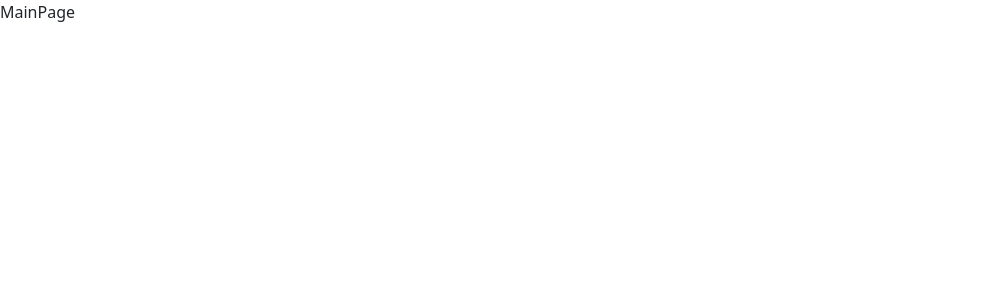
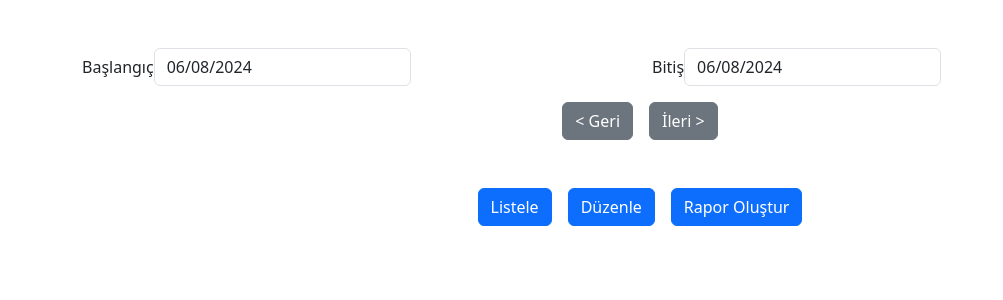
Before and after one commit to mustafakacarr/Flexible-Hours-Netas-Coop-FE, a React (Create React App) app: page /main-page in a window 1280 px wide. Shown: the top 300 px of the page, without its empty margins (0-1003 px from the left). Built offline with nearby package versions, Linux system fonts and the light colour scheme.

Commit message:
add date into homepage

```diff
--- a/package.json
+++ b/package.json
@@ -10,6 +10,7 @@
     "date-fns": "^3.6.0",
     "react": "^18.3.1",
     "react-bootstrap": "^2.10.4",
+    "react-datepicker": "^7.3.0",
     "react-dom": "^18.3.1",
     "react-router-dom": "^6.26.0",
     "react-scripts": "5.0.1",
--- a/src/Components/Modals/SigninModal.jsx
+++ b/src/Components/Modals/SigninModal.jsx
@@ -21,7 +21,7 @@ function SigninModal({ show, handleClose }) {
             <div className="modal-header bg-light border-0">
               <h5 className="modal-title text-dark">Giriş Yap</h5>
               <button type="button" className="btn-close" aria-label="Close" onClick={handleClose}>
-                <span aria-hidden="true">&times;</span>
+
               </button>
             </div>
             <div className="modal-body">
--- a/src/Components/Modals/SignupModal.jsx
+++ b/src/Components/Modals/SignupModal.jsx
@@ -40,7 +40,7 @@ function SignupModal({ show, handleClose }) {
           <div className="modal-header bg-light border-0">
             <h5 className="modal-title text-dark">Hesap Oluştur</h5>
             <button type="button" className="btn-close" aria-label="Close" onClick={handleClose}>
-              <span aria-hidden="true">&times;</span>
+
             </button>
           </div>
           <div className="modal-body">
--- a/src/Pages/ForgotPasswordModal.jsx
+++ b/src/Pages/ForgotPasswordModal.jsx
@@ -9,7 +9,7 @@ function ForgotPasswordModal({ show, handleClose }) {
           <div className="modal-header bg-light border-0">
             <h5 className="modal-title text-dark">Şifrenizi mi Unuttunuz?</h5>
             <button type="button" className="btn-close" aria-label="Close" onClick={handleClose}>
-              <span aria-hidden="true">&times;</span>
+
             </button>
           </div>
           <div className="modal-body">
--- a/src/Pages/MainPage.jsx
+++ b/src/Pages/MainPage.jsx
@@ -1,9 +1,68 @@
-import React from 'react'
+import React, { useState } from 'react';
+import DatePicker from 'react-datepicker';
+import 'react-datepicker/dist/react-datepicker.css';
+import 'bootstrap/dist/css/bootstrap.min.css';
 
 function MainPage() {
+  const [startDate, setStartDate] = useState(new Date());
+  const [endDate, setEndDate] = useState(new Date());
+
+  const handleStartChange = (date) => {
+    setStartDate(date);
+  };
+
+  const handleEndChange = (date) => {
+    setEndDate(date);
+  };
+
+  const handleYearChange = (increment) => {
+    setStartDate(new Date(startDate.setFullYear(startDate.getFullYear() + increment)));
+    setEndDate(new Date(endDate.setFullYear(endDate.getFullYear() + increment)));
+  };
+
   return (
-    <div>MainPage</div>
-  )
+    <div className="container mt-5">
+      <div className="row">
+        <div className="col">
+          <label>Başlangıç</label>
+          <DatePicker
+            selected={startDate}
+            onChange={handleStartChange}
+            className="form-control"
+            dateFormat="dd/MM/yyyy"
+            placeholderText="DD/MM/YYYY"
+          />
+        </div>
+        <div className="col">
+          <label>Bitiş</label>
+          <DatePicker
+            selected={endDate}
+            onChange={handleEndChange}
+            className="form-control"
+            dateFormat="dd/MM/yyyy"
+            placeholderText="DD/MM/YYYY"
+          />
+        </div>
+      </div>
+      <div className="row mt-3">
+        <div className="col text-center">
+          <button className="btn btn-secondary mx-2" onClick={() => handleYearChange(-1)}>
+            &lt; Geri
+          </button>
+          <button className="btn btn-secondary mx-2" onClick={() => handleYearChange(1)}>
+            İleri &gt;
+          </button>
+        </div>
+      </div>
+      <div className="row mt-5 text-center">
+        <div className="col">
+          <button className="btn btn-primary mx-2">Listele</button>
+          <button className="btn btn-primary mx-2">Düzenle</button>
+          <button className="btn btn-primary mx-2">Rapor Oluştur</button>
+        </div>
+      </div>
+    </div>
+  );
 }
 
-export default MainPage
+export default MainPage;
```
Also changed, not shown: 1 other file (tests, documents, lock files or other folders).
